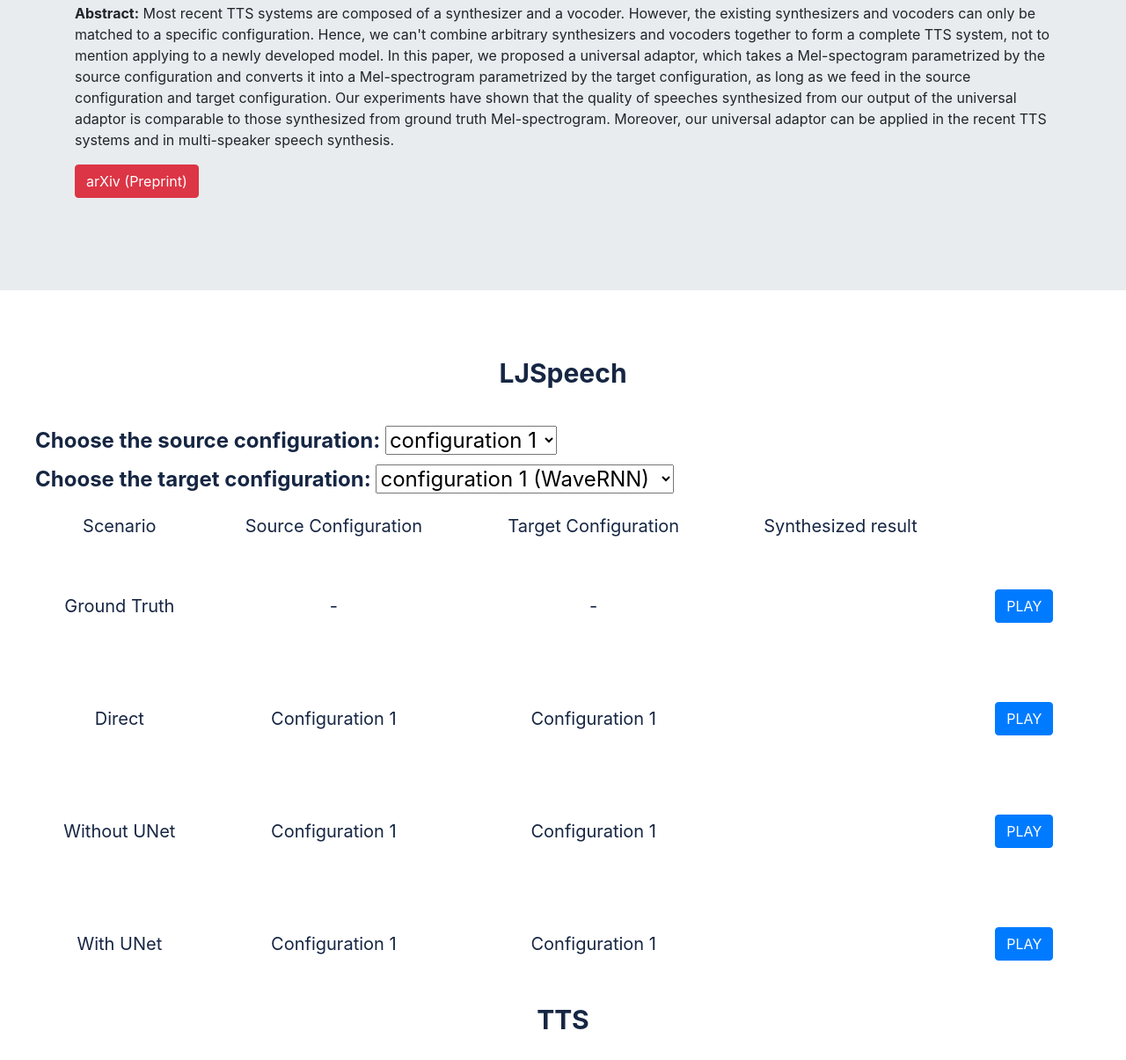
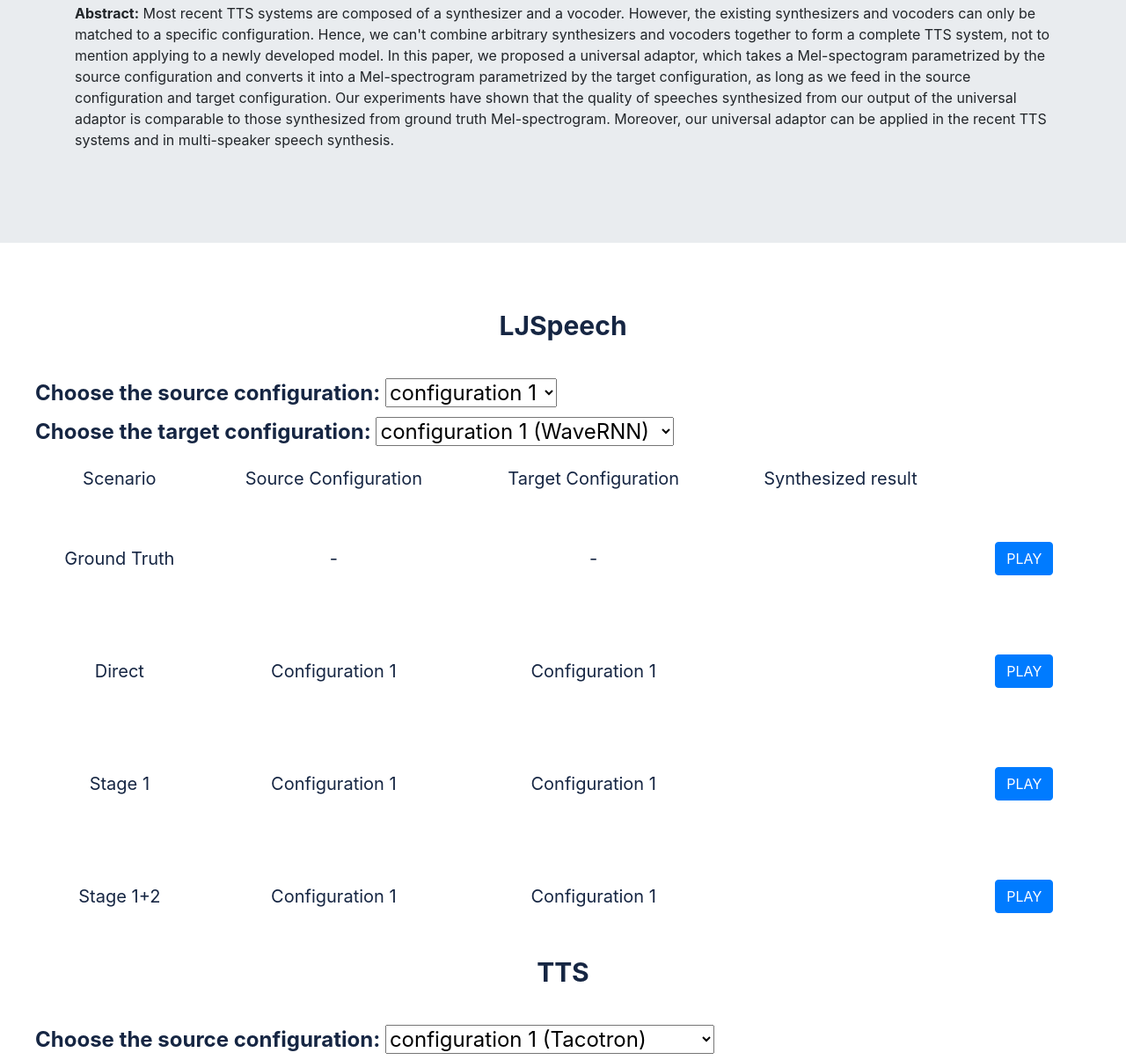
Before and after one commit to faliwang/Universal-Adaptor, a plain HTML site: page demo/demo.html in a window 1280 px wide. Shown: the part 321-1526 px from the top of the page at 88% size. Drawn offline with nearby package versions, Linux system fonts and the light colour scheme; no server answers.

Commit message:
Comment arXiv & Adjust scenario

```diff
--- a/demo/demo.html
+++ b/demo/demo.html
@@ -45,10 +45,10 @@
                 synthesized from our output of the universal adaptor is comparable to those synthesized from ground truth Mel-spectrogram. Moreover,
                 our universal adaptor can be applied in the recent TTS systems and in multi-speaker speech synthesis.
             </p>
-            <p>
-                <!-- <a href="https://github.com/yistLin/FragmentVC" type="button" class="btn btn-dark">GitHub (Source Code)</a> -->
+            <!--<p>
+                 <a href="https://github.com/yistLin/FragmentVC" type="button" class="btn btn-dark">GitHub (Source Code)</a>
                 <a href="https://arxiv.org/abs/2104.02901" type="button" class="btn btn-danger">arXiv (Preprint)</a>
-            </p>
+            </p> -->
         </div>
     </div>
 
@@ -315,7 +315,7 @@
 
             var bg_color = 'white';
             var txt_color = 'rgb(22, 38, 67)';
-            var scenarios = ["Ground Truth", "Direct", "Without UNet", "With UNet"];
+            var scenarios = ["Ground Truth", "Direct", "Stage 1", "Stage 1+2"];
             var table_src, table_tgt;
 
             var N = scenarios.length;
```
